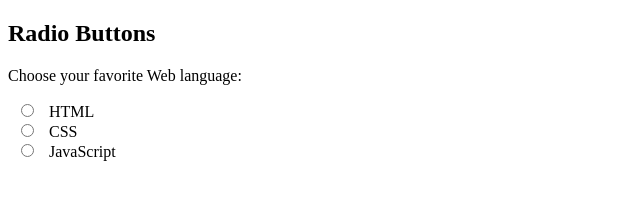
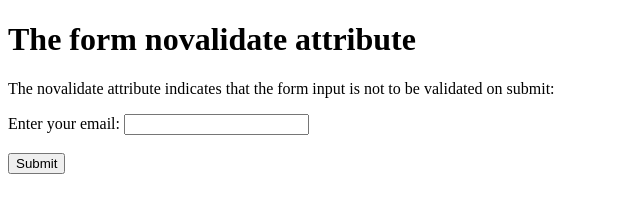
Before and after one commit to Gusta-ops/Gusta-ops.github.io, a plain HTML site: page teste.html in a window 1280 px wide. Shown: the whole page, without its empty margins (0-640 px from the left). Drawn offline with Linux system fonts and the light colour scheme.

Commit message:
Update teste.html

```diff
--- a/teste.html
+++ b/teste.html
@@ -2,17 +2,14 @@
 <html>
 <body>
 
-<h2>Radio Buttons</h2>
+<h1>The form novalidate attribute</h1>
 
-<p>Choose your favorite Web language:</p>
+<p>The novalidate attribute indicates that the form input is not to be validated on submit:</p>
 
-<form>
-  <input type="radio" id="html" name="fav_language" value="HTML">
-  <label for="html">HTML</label><br>
-  <input type="radio" id="css" name="fav_language" value="CSS">
-  <label for="css">CSS</label><br>
-  <input type="radio" id="javascript" name="fav_language" value="JavaScript">
-  <label for="javascript">JavaScript</label>
+<form action="segundo.html" novalidate>
+  <label for="email">Enter your email:</label>
+  <input type="email" id="email" name="email"><br><br>
+  <input type="submit">
 </form>
 
 </body>
```
